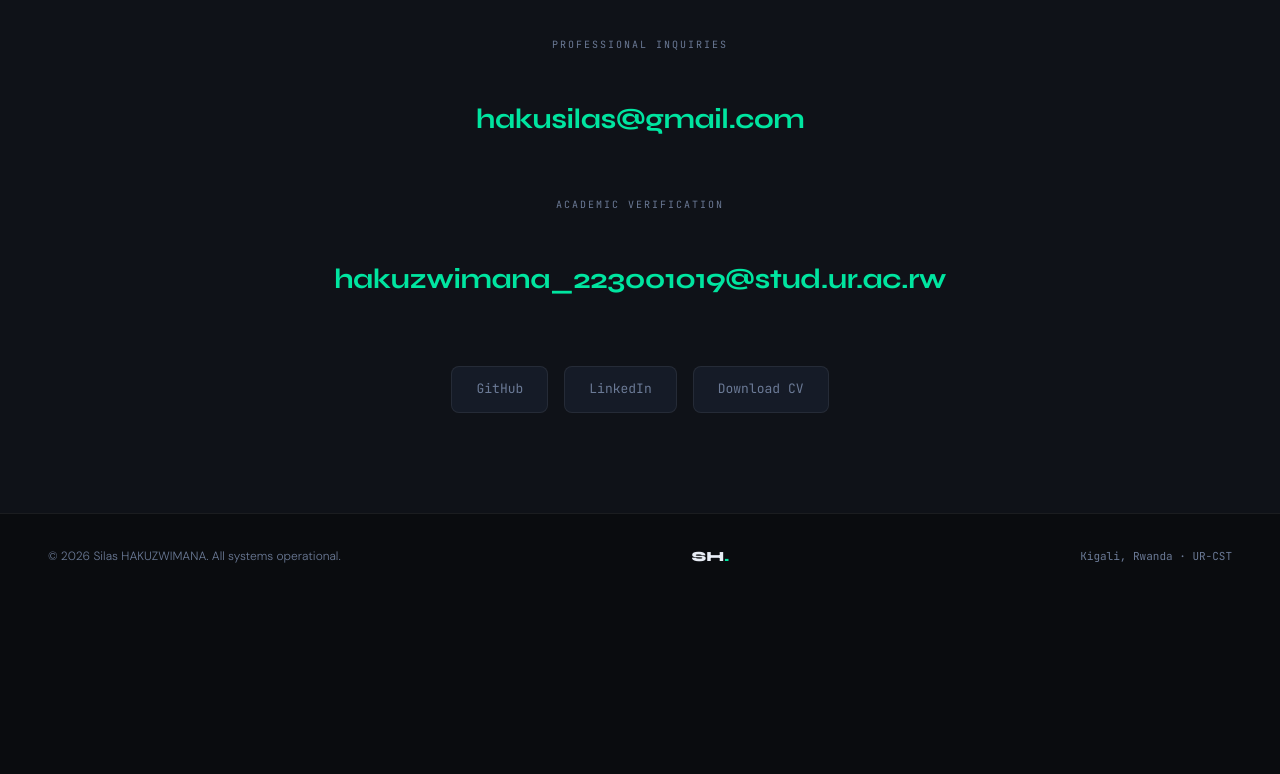
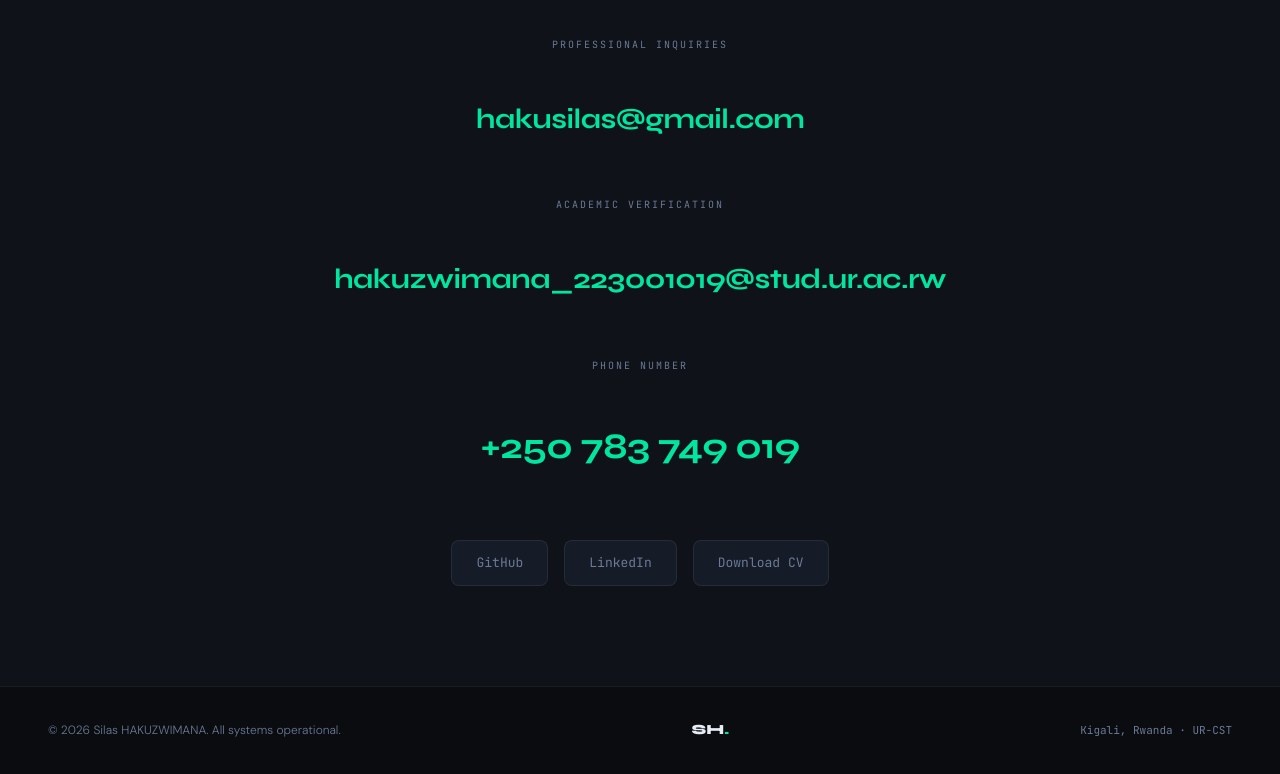
Before and after one commit to SilasHakuzwimana/silas-portfolio, a plain HTML site: page index.html in a window 1280 px wide. Shown: the part 7017-7791 px from the top of the page. Before the commit the page ends 7617 px from the top, so only its background shows below. Drawn offline with Linux system fonts and the light colour scheme.

Commit message:
fix: add phone number and its component css

```diff
--- a/css/portfolio-css.css
+++ b/css/portfolio-css.css
@@ -708,7 +708,8 @@ section {
   background: var(--accent);
   opacity: 0.5;
 }
-.contact-email {
+.contact-email,
+.contact-phone {
   font-family: "Syne", sans-serif;
   font-size: clamp(20px, 3vw, 36px);
   font-weight: 700;
@@ -719,7 +720,8 @@ section {
   text-decoration: none;
   transition: opacity 0.2s;
 }
-.contact-email:hover {
+.contact-email:hover,
+.contact-phone:hover {
   opacity: 0.7;
 }
 
--- a/index.html
+++ b/index.html
@@ -652,6 +652,12 @@
               >hakuzwimana_223001019@stud.ur.ac.rw</a
             >
           </div>
+          <div class="contact-link-group">
+            <span class="stack-cat">Phone number</span>
+            <a class="contact-phone" href="tel:+250 783 749 019"
+              >+250 783 749 019</a
+            >
+          </div>
         </div>
         <div class="social-links">
           <a
```
